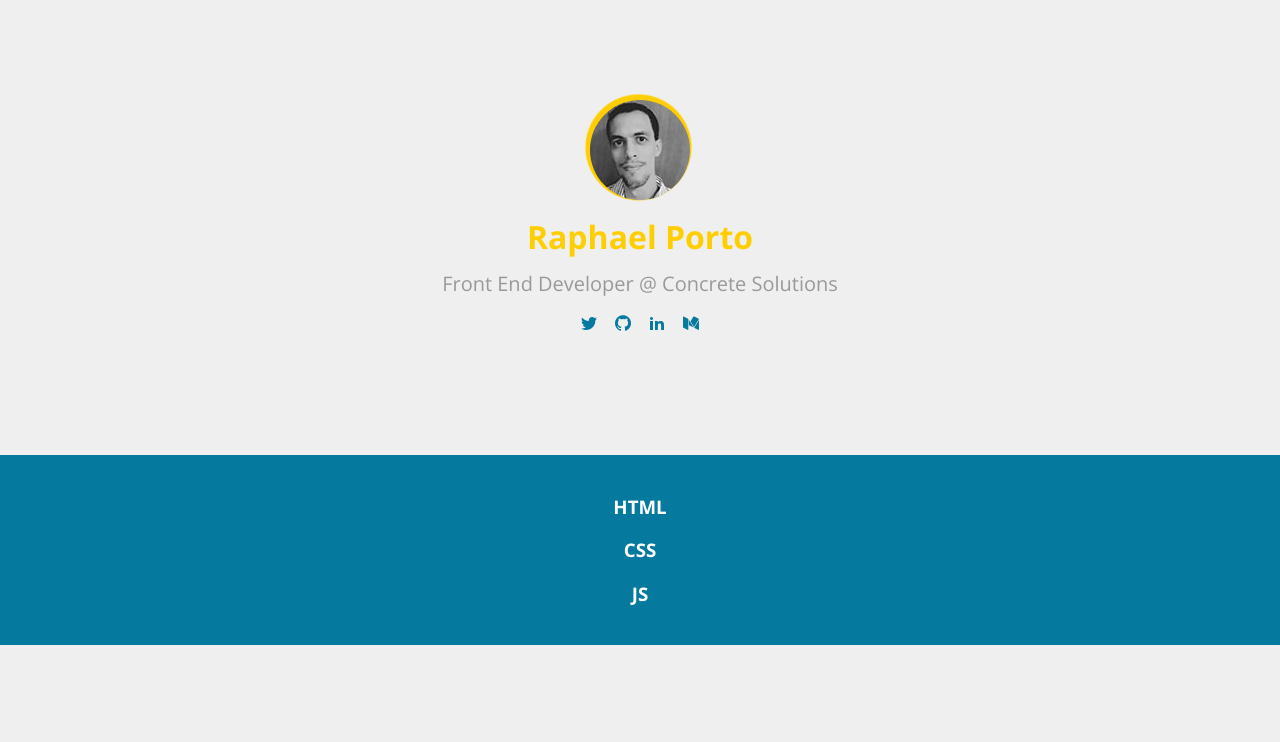
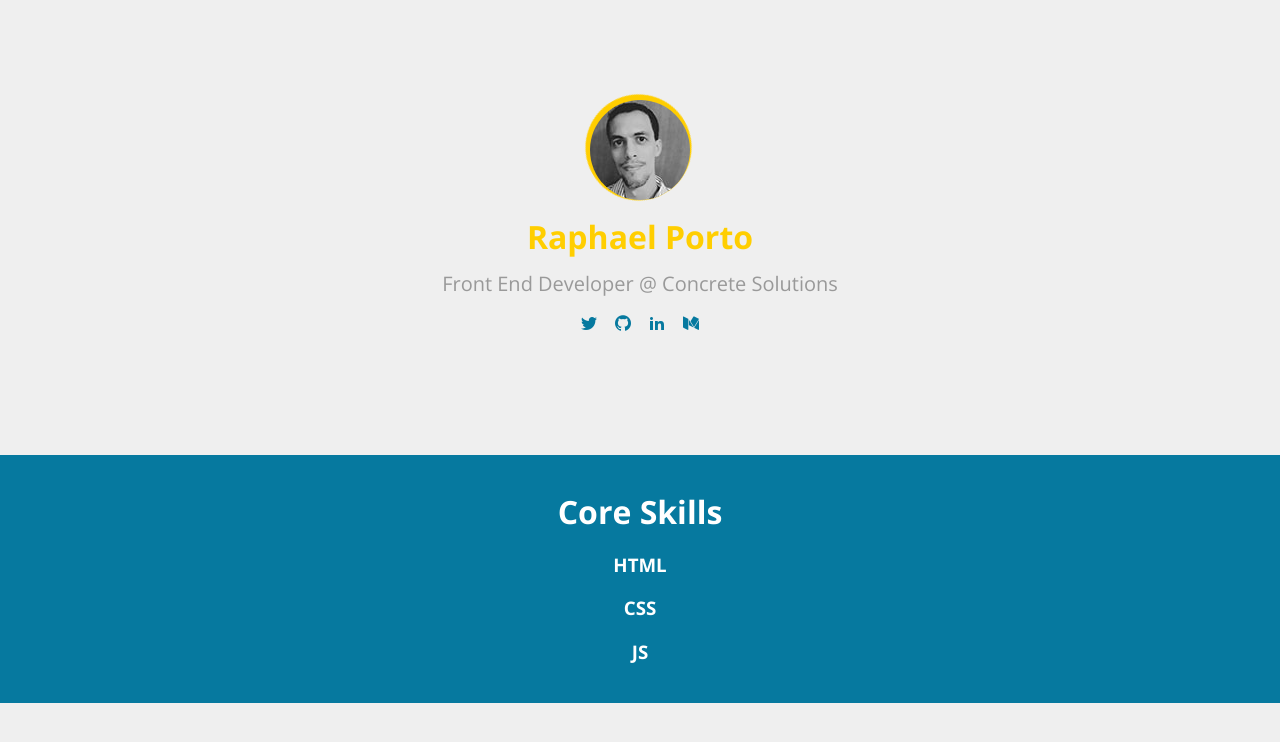
Before and after one commit to raphaelpor/raphaelpor.github.io, a React app: page / in a window 1280 px wide. Shown: the top 742 px of the page. Built offline with nearby package versions, Linux system fonts and the light colour scheme.

Commit message:
Add id and title to Skillns

```diff
--- a/src/views/Skills/index.js
+++ b/src/views/Skills/index.js
@@ -5,7 +5,8 @@ import CoreSkills from './components/CoreSkills';
 
 function Skills() {
   return (
-    <div className="Skills container">
+    <div id="skills" className="Skills container">
+      <h1>Core Skills</h1>
       <CoreSkills />
     </div>
   );
```
